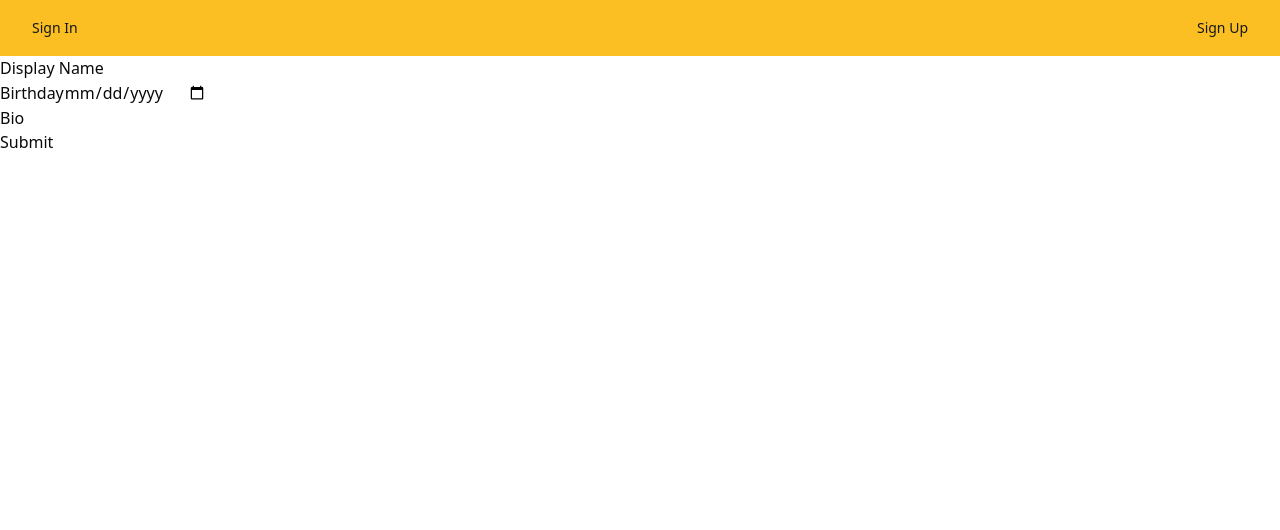
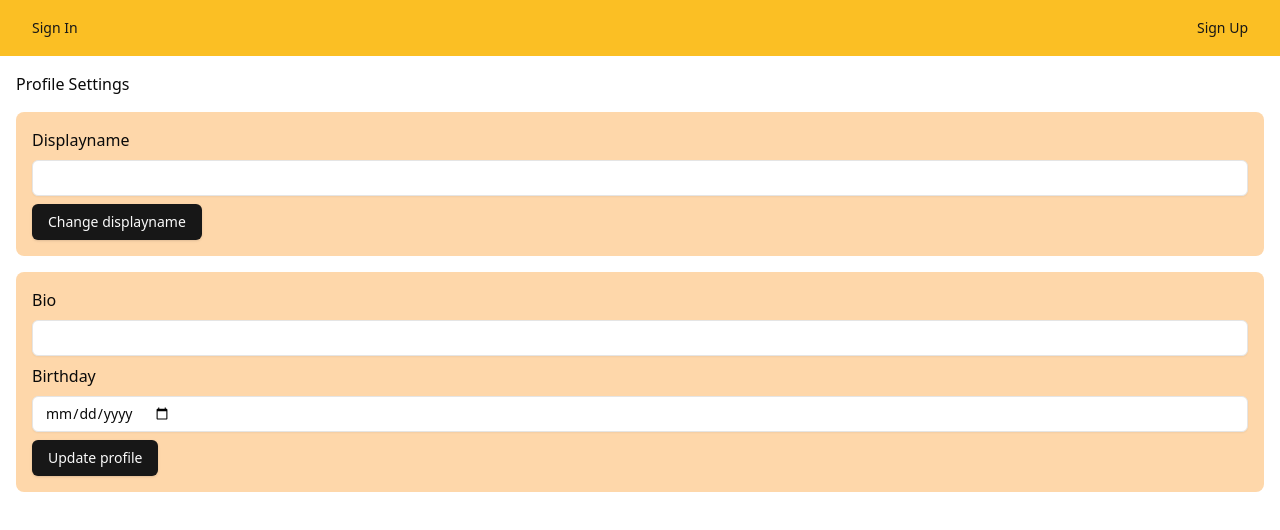
Before and after one commit to amralph/next-blog, a Next.js app: page /profile in a window 1280 px wide. Shown: the top 530 px of the page. Built offline with nearby package versions, Linux system fonts and the light colour scheme; no server answers.

Commit message:
separate updating displayname and rest of profile. also made things pretty

```diff
--- a/src/app/(protected)/[user]/page.tsx
+++ b/src/app/(protected)/[user]/page.tsx
@@ -23,9 +23,9 @@ const UserPage = async ({ params }: { params: { user: string } }) => {
 
   return (
     <div>
-      <div>{userData.displayName}</div>
+      <div className='text-2xl'>{userData.displayName}</div>
       <div>{userData.bio}</div>
-      <div>{userData.birthday}</div>
+      <div className='text-xs'>Born on {userData.birthday}</div>
     </div>
   );
 };
--- a/src/app/(protected)/profile/page.tsx
+++ b/src/app/(protected)/profile/page.tsx
@@ -1,9 +1,47 @@
 import React from 'react';
 import { getSession } from '@auth0/nextjs-auth0';
+import { Button } from '@/components/ui/button';
+import { Input } from '@/components/ui/input';
+
 // not public, settings page
 
 const ProfilePage = async () => {
-  async function updateUser(formData: FormData) {
+  async function updateUserDisplayName(formData: FormData) {
+    'use server';
+    const userSession = await getSession();
+
+    if (userSession) {
+      const sub = userSession.user.sub;
+      const rawFormData = {
+        displayName: formData.get('displayName'),
+        oldDisplayName: formData.get('oldDisplayName'),
+      };
+
+      const profileData = {
+        sub,
+        ...rawFormData,
+      };
+
+      try {
+        await fetch(
+          `${process.env.NEXT_PUBLIC_API_BASE_URL}/api/dynamodb/users/updateUserDisplayName`,
+          {
+            method: 'POST',
+            headers: {
+              'Content-Type': 'application/json',
+            },
+            body: JSON.stringify(profileData),
+          }
+        );
+      } catch (error) {
+        console.log(error);
+      }
+    } else {
+      console.log('Could not get user session');
+    }
+  }
+
+  async function updateUserProfile(formData: FormData) {
     'use server';
     const userSession = await getSession();
 
@@ -23,7 +61,7 @@ const ProfilePage = async () => {
 
       try {
         await fetch(
-          `${process.env.NEXT_PUBLIC_API_BASE_URL}/api/dynamodb/users/updateUser`,
+          `${process.env.NEXT_PUBLIC_API_BASE_URL}/api/dynamodb/users/updateUserProfile`,
           {
             method: 'POST',
             headers: {
@@ -60,15 +98,21 @@ const ProfilePage = async () => {
   }
 
   return (
+    <div className='space-y-4'>
       <div>
-      <form action={updateUser}>
-        <div>
-          <label>Display Name</label>
-          <input
+        <h1>Profile Settings</h1>
+      </div>
+      <div className='bg-orange-200 p-4 rounded-lg'>
+        <form action={updateUserDisplayName}>
+          <div className='space-y-2'>
+            <div className='space-y-2'>
+              <label>Displayname</label>
+              <Input
                 type='text'
                 id='displayName'
                 name='displayName'
-            defaultValue={userData.displayName || ''}
+                defaultValue={userData.displayName}
+                className='bg-white'
               />
               <input
                 type='text'
@@ -79,26 +123,37 @@ const ProfilePage = async () => {
                 value={userData.displayName}
               />
             </div>
-        <div>
+            <Button type='submit'>Change displayname</Button>
+          </div>
+        </form>
+      </div>
+      <div className='bg-orange-200 p-4 rounded-lg'>
+        <form action={updateUserProfile}>
+          <div className='space-y-2'>
+            <div className='space-y-2'>
+              <label>Bio</label>
+              <Input
+                type='text'
+                id='bio'
+                name='bio'
+                defaultValue={userData.bio}
+                className='bg-white'
+              />
+            </div>
+            <div className='space-y-2'>
               <label>Birthday</label>
-          <input
+              <Input
                 type='date'
                 id='birthday'
                 name='birthday'
-            defaultValue={userData.birthday || ''}
+                defaultValue={userData.birthday}
+                className='bg-white'
               />
             </div>
-        <div>
-          <label>Bio</label>
-          <input
-            type='text'
-            id='bio'
-            name='bio'
-            defaultValue={userData.bio || ''}
-          />
+            <Button type='submit'>Update profile</Button>
           </div>
-        <button type='submit'>Submit</button>
         </form>
+      </div>
     </div>
   );
 };
--- a/src/app/api/dynamodb/users/updateUser/route.ts
+++ b/src/app/api/dynamodb/users/updateUserDisplayName/route.ts
@@ -3,7 +3,15 @@ import dynamoDb from '@/lib/dynamodb';
 import { TransactWriteCommand } from '@aws-sdk/lib-dynamodb';
 
 export async function POST(req: Request) {
-  const { sub, displayName, birthday, bio, oldDisplayName } = await req.json();
+  const { sub, displayName, oldDisplayName } = await req.json();
+
+  const displayNameRegex = /^[a-zA-Z0-9]+$/;
+
+  if (!displayNameRegex.test(displayName)) {
+    return NextResponse.json('Error', {
+      status: 400,
+    });
+  }
 
   // Define the transaction with optional Delete operation if oldDisplayName exists
   const transactParams = {
@@ -24,12 +32,9 @@ export async function POST(req: Request) {
           Key: {
             userId: sub,
           },
-          UpdateExpression:
-            'SET displayName = :displayName, birthday = :birthday, bio = :bio',
+          UpdateExpression: 'SET displayName = :displayName',
           ExpressionAttributeValues: {
             ':displayName': displayName,
-            ':birthday': birthday,
-            ':bio': bio,
           },
         },
       },
@@ -66,7 +71,7 @@ export async function POST(req: Request) {
 
     console.error('Transaction failed:', error);
     return NextResponse.json(
-      { error: 'Failed to update user and register display name' },
+      { error: 'Failed to register display name' },
       { status: 500 }
     );
   }
--- /dev/null
+++ b/src/app/api/dynamodb/users/updateUserProfile/route.ts
@@ -0,0 +1,41 @@
+import { NextResponse } from 'next/server';
+import dynamoDb from '@/lib/dynamodb';
+import { TransactWriteCommand } from '@aws-sdk/lib-dynamodb';
+
+export async function POST(req: Request) {
+  const { sub, birthday, bio } = await req.json();
+
+  // Define the transaction with optional Delete operation if oldDisplayName exists
+  const transactParams = {
+    TransactItems: [
+      {
+        Update: {
+          TableName: 'users',
+          Key: {
+            userId: sub,
+          },
+          UpdateExpression: 'SET birthday = :birthday, bio = :bio',
+          ExpressionAttributeValues: {
+            ':birthday': birthday,
+            ':bio': bio,
+          },
+        },
+      },
+    ],
+  };
+
+  try {
+    // Execute the transaction
+    const command = new TransactWriteCommand(transactParams);
+    await dynamoDb.send(command);
+    return NextResponse.json({
+      message: 'User updated successfully and display name registered',
+    });
+  } catch (error) {
+    console.error('Transaction failed:', error);
+    return NextResponse.json(
+      { error: 'Failed to update user' },
+      { status: 500 }
+    );
+  }
+}
--- a/src/app/layout.tsx
+++ b/src/app/layout.tsx
@@ -28,11 +28,14 @@ export default async function RootLayout({
     }
   }
 
+  // looks like i'm going to be using userData in a lot of parts of the application.
+  // we might need to create a provider for this...
+
   return (
     <html lang='en'>
       <body>
         <NavBar userData={userData}></NavBar>
-        {children}
+        <div className='p-4'>{children}</div>
       </body>
     </html>
   );
--- /dev/null
+++ b/src/components/ui/input.tsx
@@ -0,0 +1,25 @@
+import * as React from "react"
+
+import { cn } from "@/lib/utils"
+
+export interface InputProps
+  extends React.InputHTMLAttributes<HTMLInputElement> {}
+
+const Input = React.forwardRef<HTMLInputElement, InputProps>(
+  ({ className, type, ...props }, ref) => {
+    return (
+      <input
+        type={type}
+        className={cn(
+          "flex h-9 w-full rounded-md border border-input bg-transparent px-3 py-1 text-sm shadow-sm transition-colors file:border-0 file:bg-transparent file:text-sm file:font-medium file:text-foreground placeholder:text-muted-foreground focus-visible:outline-none focus-visible:ring-1 focus-visible:ring-ring disabled:cursor-not-allowed disabled:opacity-50",
+          className
+        )}
+        ref={ref}
+        {...props}
+      />
+    )
+  }
+)
+Input.displayName = "Input"
+
+export { Input }
```
Lines whose indentation alone changed are shown as unchanged.
